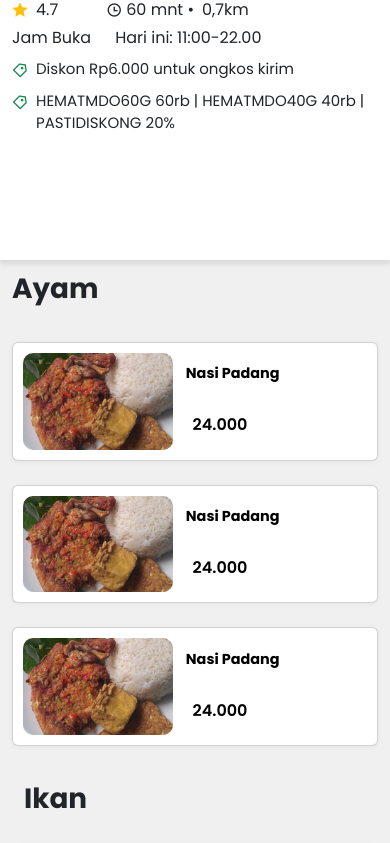
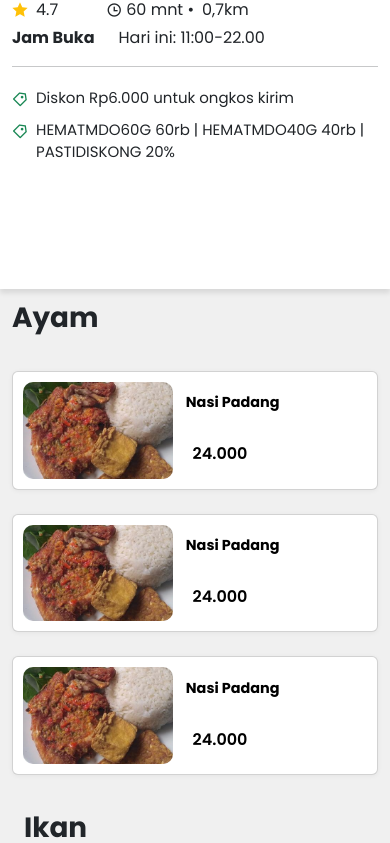
Before and after one commit to Petramanullang/amba-food, a plain HTML site: page html/menu-1.html in a window 390 px wide. Shown: the part 172-1015 px from the top of the page. Drawn offline with nearby package versions, Linux system fonts and the light colour scheme; files whose address does not match are found by name; a web font is replaced by a local one.

Commit message:
update alert

```diff
--- a/html/menu-1.html
+++ b/html/menu-1.html
@@ -233,6 +233,10 @@
         margin-bottom: 0;
       }
 
+      hr {
+        display: none;
+      }
+
       @media (max-width: 575px) {
         .title h2 {
           font-size: 18px;
@@ -250,6 +254,10 @@
 
         .headers-img {
           display: none;
+        }
+
+        hr {
+          display: block;
         }
       }
 
@@ -299,6 +307,7 @@
         .headers-img {
           display: none;
         }
+
       }
 
       @media (max-width: 990px) {
@@ -568,9 +577,10 @@
                 <span class="ms-2">0,7km</span>
               </div>
               <div class="d-flex gap-4 my-1">
-                <span>Jam Buka</span>
+                <span class="fw-bold">Jam Buka</span>
                 <span>Hari ini: 11:00-22.00</span>
               </div>
+              <hr class="container">
               <div class="d-flex promo">
                 <i class="ri-price-tag-3-line text-success me-2 my-1"></i
                 ><span class="my-1">Diskon Rp6.000 untuk ongkos kirim</span>
```
